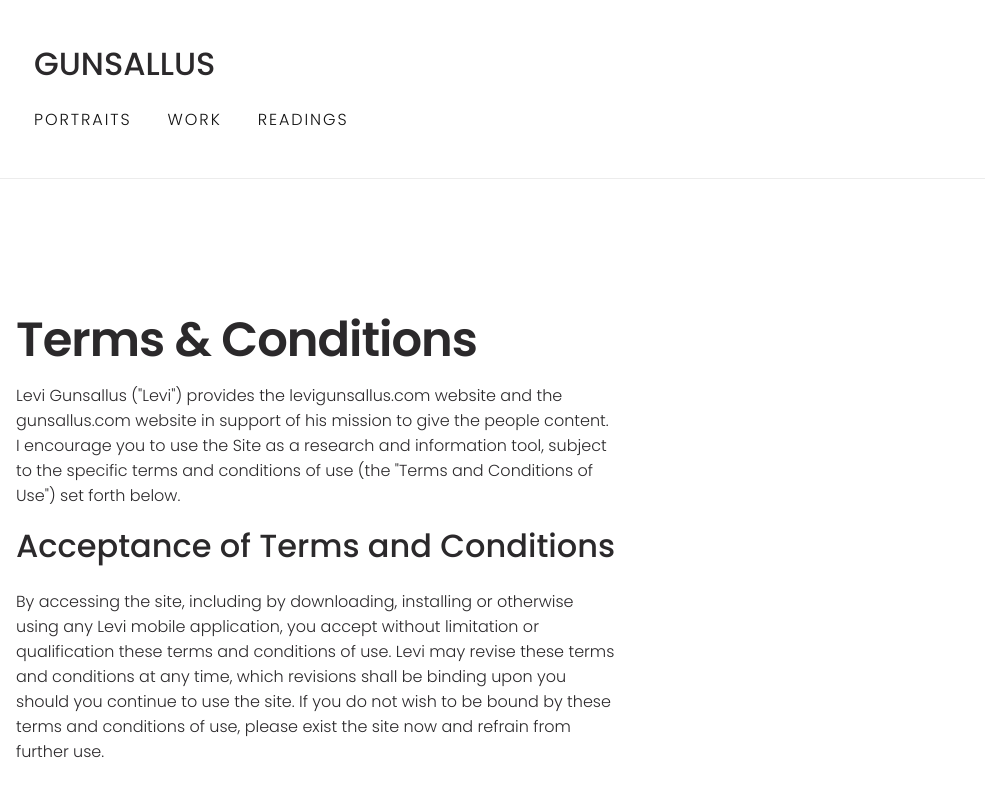
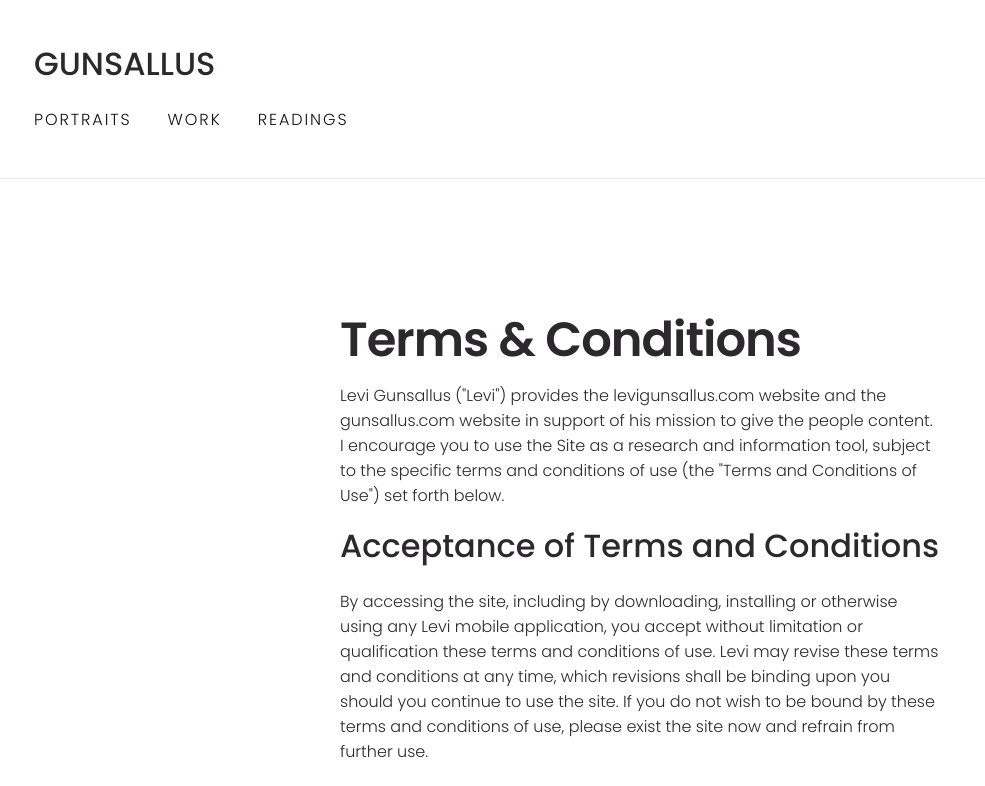
Before and after one commit to levigunz/levigunsallus.com, a SvelteKit app: page /terms-conditions in a window 1280 px wide. Shown: the top 786 px of the page, without its empty margins (0-985 px from the left). Built offline with nearby package versions, Linux system fonts and the light colour scheme.

Commit message:
Add margin & scroll padding

```diff
--- a/src/routes/privacy-policy/+page.svelte
+++ b/src/routes/privacy-policy/+page.svelte
@@ -34,6 +34,7 @@
 
 <style>
     #privacy-policy {
+        margin: auto;
         max-width: 600px;
 		padding: 120px 0px;
 	}
--- a/src/routes/site-index/+page.svelte
+++ b/src/routes/site-index/+page.svelte
@@ -28,6 +28,7 @@
 
 <style>
     #site-index {
+        margin: auto;
         max-width: 600px;
 		padding: 120px 0px;
 	}
--- a/src/routes/styles.css
+++ b/src/routes/styles.css
@@ -13,7 +13,7 @@
 
 html {
 	scroll-behavior: smooth;
-	scroll-padding-top: 150px;
+	scroll-padding-top: 180px;
 }
 
 body {
--- a/src/routes/terms-conditions/+page.svelte
+++ b/src/routes/terms-conditions/+page.svelte
@@ -42,6 +42,7 @@
 
 <style>
     #terms-and-conditions {
+		margin: auto;
 		max-width: 600px;
 		padding: 120px 0px;
 	}
```
